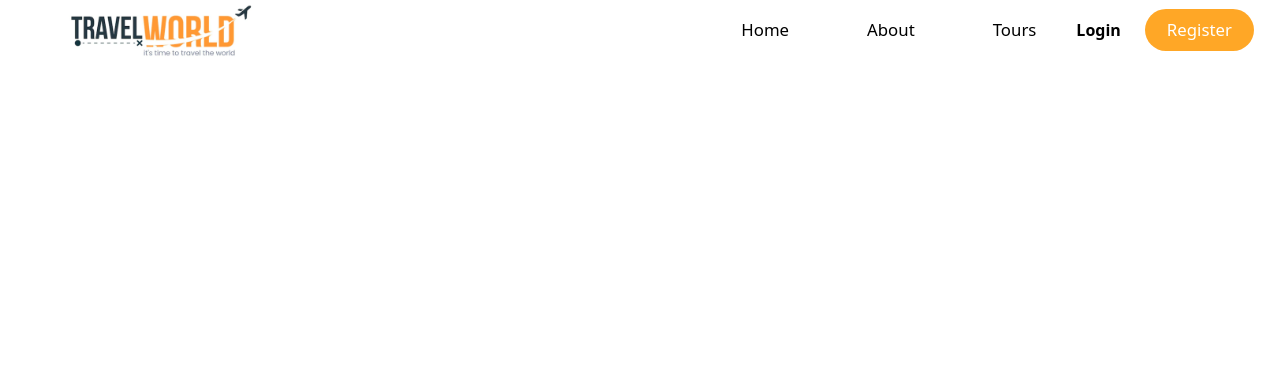
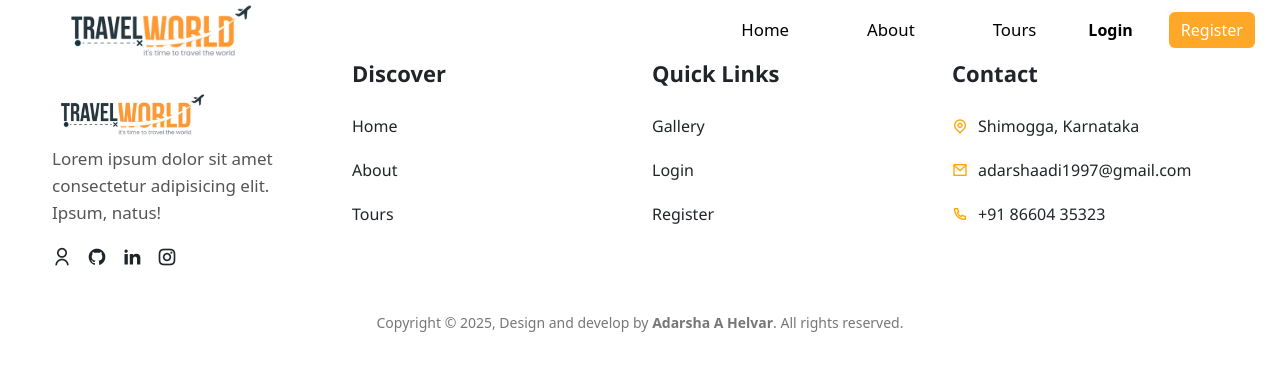
Before and after one commit to GuthiManeendra/Travel-Tour-----, a React (Vite) app: page /home in a window 1280 px wide. Shown: the top 370 px of the page. Built offline with nearby package versions, Linux system fonts and the light colour scheme.

Commit message:
add footer component to global layout

```diff
--- a/index.html
+++ b/index.html
@@ -4,8 +4,9 @@
     <meta charset="UTF-8" />
     <link rel="icon" type="image/svg+xml" href="/vite.svg" />
     <meta name="viewport" content="width=device-width, initial-scale=1.0" />
-    <title>travel-tour-----</title>
-    <link href="https://cdn.jsdelivr.net/npm/bootstrap@5.3.2/dist/css/bootstrap.min.css" rel="stylesheet">
+    <title>travel-------</title>
+    <link href="https://cdn.jsdelivr.net/npm/remixicon@2.5.0/fonts/remixicon.css" rel="stylesheet" />
+
   </head>
   <body>
     <div id="root"></div>
--- /dev/null
+++ b/src/Components/footer/Footer.css
@@ -0,0 +1,100 @@
+.footer {
+  padding: 60px 0 20px;
+  background: #fff;
+}
+
+element.style{
+  margin-top: 30px;
+}
+
+.footer .container {
+  max-width: 1200px;
+}
+
+.footer_row {
+  display: flex;
+  justify-content: space-between; /* KEY FIX */
+}
+
+.footer_col {
+
+  padding-left: 40px;
+  padding-right: 40px;
+  min-width: 200px;
+}
+
+/* LOGO FIX */
+.footer_logo img {
+  width: 160px;        /* same visual size as image-2 */
+  height: auto;
+  margin-bottom: 7px;
+  margin-top: 30px;
+}
+
+.footer_logo p {
+  font-size: 17px;
+  line-height: 1.6;
+  color: #555;
+}
+
+/* SOCIAL ICONS */
+.social_links {
+  display: flex;
+  gap: 15px;
+  margin-top: 10px;
+}
+
+.social_links i {
+  font-size: 20px;
+  cursor: pointer;
+}
+
+/* HEADINGS */
+.footer_col h5 {
+ font-family: "Segoe UI", Arial, sans-serif;
+  font-size: 22px;
+  font-weight: 600;
+  line-height: 1.2;
+  margin-bottom: 28px;
+  white-space: nowrap;
+}
+
+/* LISTS */
+.footer_col ul {
+  list-style: none;
+  padding: 0;
+  margin: 0;
+}
+
+.footer_col ul li {
+  margin-bottom: 10px;
+  font-size: 16px;
+  cursor: pointer;
+  margin-bottom: 18px;
+   line-height: 1.6;
+     font-family: "Segoe UI", Arial, sans-serif;
+}
+
+/* CONTACT */
+.contact_list li {
+  display: flex;
+  align-items: center;
+  gap: 10px;
+}
+
+/* FOOTER BOTTOM */
+.footer_bottom {
+  text-align: center;
+  margin-top: 40px;
+  font-size: 14px;
+  color: #777;
+}
+.ri-map-pin-line:before{
+color: orange;
+}
+.ri-mail-line:before{
+color: orange;
+}
+.ri-phone-line:before{
+    color: orange;
+}
--- /dev/null
+++ b/src/Components/footer/Footer.jsx
@@ -0,0 +1,72 @@
+// Footer.jsx
+import React from "react";
+import { Container, Row, Col } from "reactstrap";
+import logo from "../../assets/images/logo.png";
+import "./Footer.css";
+
+const Footer = () => {
+  return (
+    <footer className="footer">
+      <Container>
+        <Row className="footer_row">
+
+          {/* Logo & Description */}
+          <Col lg="3" md="6" className="footer_col">
+            <div className="footer_logo">
+              <img src={logo} alt="Travel World" />
+              <p>
+                Lorem ipsum dolor sit amet consectetur adipisicing elit.
+                Ipsum, natus!
+              </p>
+
+              <div className="social_links">
+                <i className="ri-user-line"></i>
+                <i className="ri-github-fill"></i>
+                <i className="ri-linkedin-fill"></i>
+                <i className="ri-instagram-line"></i>
+              </div>
+            </div>
+          </Col>
+
+          {/* Discover */}
+          <Col lg="3" md="6" className="footer_col">
+            <h5>Discover</h5>
+            <ul>
+              <li>Home</li>
+              <li>About</li>
+              <li>Tours</li>
+            </ul>
+          </Col>
+
+          {/* Quick Links */}
+          <Col lg="3" md="6" className="footer_col">
+            <h5>Quick Links</h5>
+            <ul>
+              <li>Gallery</li>
+              <li>Login</li>
+              <li>Register</li>
+            </ul>
+          </Col>
+
+          {/* Contact */}
+          <Col lg="3" md="6" className="footer_col">
+            <h5>Contact</h5>
+            <ul className="contact_list">
+              <li><i className="ri-map-pin-line"></i> Shimogga, Karnataka</li>
+              <li><i className="ri-mail-line"></i> adarshaadi1997@gmail.com</li>
+              <li><i className="ri-phone-line"></i> +91 86604 35323</li>
+            </ul>
+          </Col>
+
+        </Row>
+
+        <div className="footer_bottom">
+          Copyright © 2025, Design and develop by
+          <strong> Adarsha A Helvar</strong>. All rights reserved.
+        </div>
+      </Container>
+    </footer>
+  );
+};
+
+export default Footer;
--- a/src/Components/header/Header.jsx
+++ b/src/Components/header/Header.jsx
@@ -3,7 +3,7 @@ import { Container, Row, Button } from "reactstrap";
 import { NavLink, Link, useNavigate } from "react-router-dom";
 import logo from "../../assets/images/logo.png";
 import "./Header.css";
-import { AuthContext } from "../../context/AuthContext";
+import { AuthContext } from "../../Context/AuthContext";
 
 const nav_links = [
   { path: "/home", display: "Home" },
--- a/src/Components/layout/Layout.jsx
+++ b/src/Components/layout/Layout.jsx
@@ -1,3 +1,4 @@
+import Footer from "../footer/Footer"
 import Header from "../header/Header"
 import { Routers } from "../routers/Routers"
 
@@ -6,6 +7,7 @@ export const Layout = ()=>{
         <>
         <Header/>
         <Routers/>
+        <Footer/>
         </>
     )
 }
```
Also changed, not shown: src/main.jsx (+8 -6 lines).
